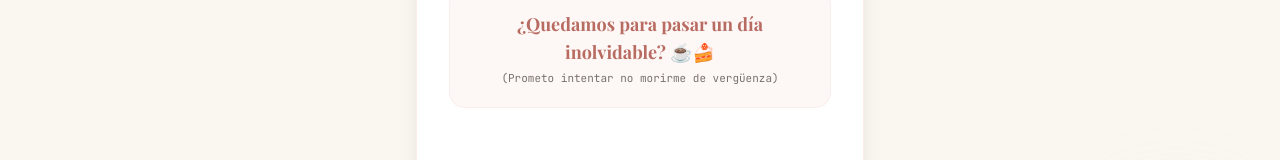
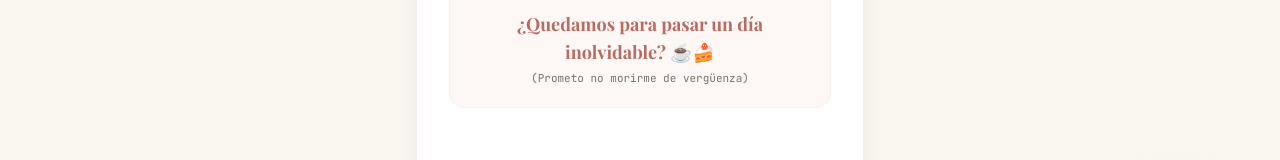
Before and after one commit to feelmyowned/Proyecto, a React (Vite) app: page / in a window 1280 px wide. Shown: the part 384-544 px from the top of the page. Built offline with nearby package versions, Linux system fonts and the light colour scheme; a web font is replaced by a local one.

Commit message:
Update App.tsx

```diff
--- a/src/App.tsx
+++ b/src/App.tsx
@@ -216,7 +216,7 @@ export default function App() {
                   ¿Quedamos para pasar un día inolvidable? ☕🍰
                 </h2>
                 <p className="text-[11px] text-stone-500 font-mono mt-1">
-                  (Prometo intentar no morirme de vergüenza)
+                  (Prometo no morirme de vergüenza)
                 </p>
               </div>
 
@@ -257,7 +257,7 @@ export default function App() {
               {/* Counter Sassy Indicator footer */}
               {noCount > 0 && (
                 <p className="text-[11px] font-mono text-blush-dark/80 mt-4 transition-all animate-bounce">
-                  Ha intentado escabullirse {noCount} veces{noCount > 1 ? 's' : ''}! 🚫
+                  Has intentado escabullirte {noCount} veces{noCount > 1 ? 's' : ''}! 🚫
                 </p>
               )}
             </motion.div>
@@ -409,7 +409,7 @@ export default function App() {
 
                   <div>
                     <h3 className="font-serif text-2xl font-bold text-stone-800">
-                      Ordenes recibidas! Obtendrás respuesta en un plazo de 6 a 8 semanas. 🧾✨
+                      Ordenes recibidas! Obtendrás respuesta en menos de 1/10 parte de un día completo en Jùpiter. 🧾✨
                     </h3>
                     <p className="text-xs text-stone-500 mt-2 max-w-xs mx-auto">
                       Aquí están las opciones que ha elegido, certificadas oficialmente:
```
